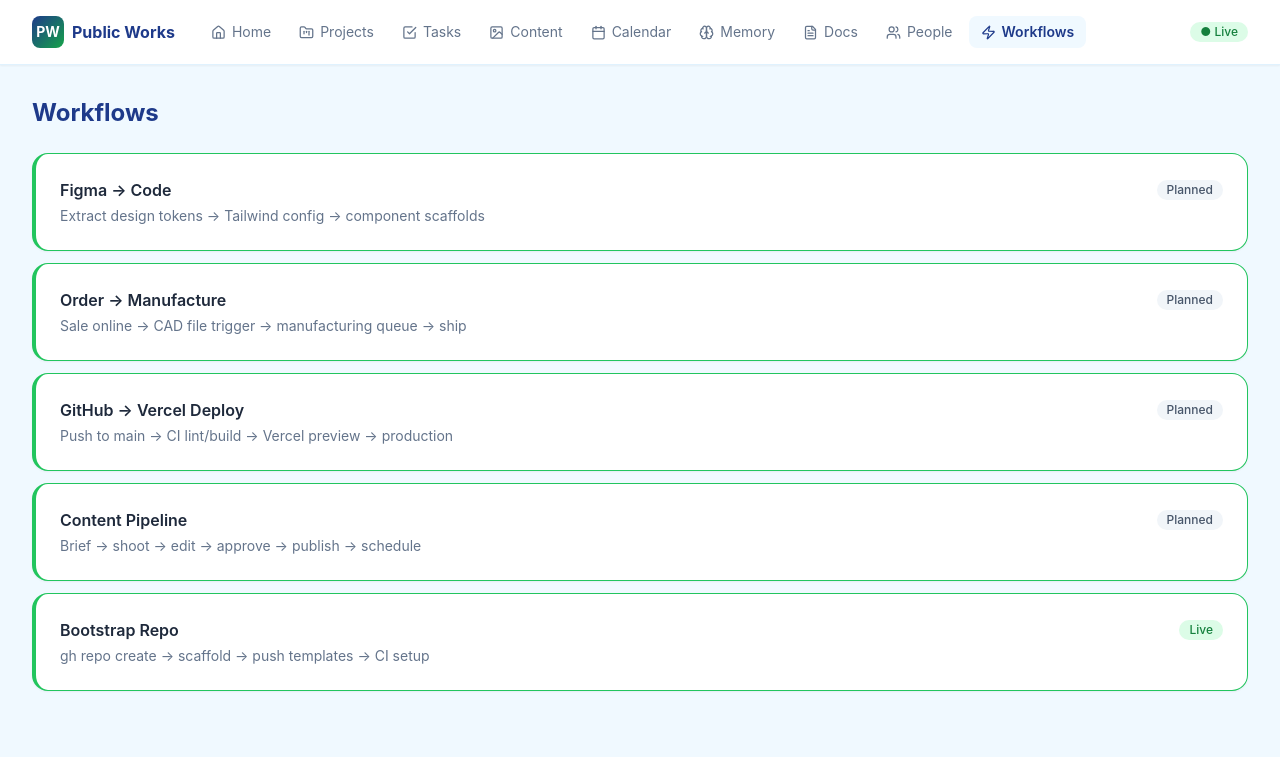
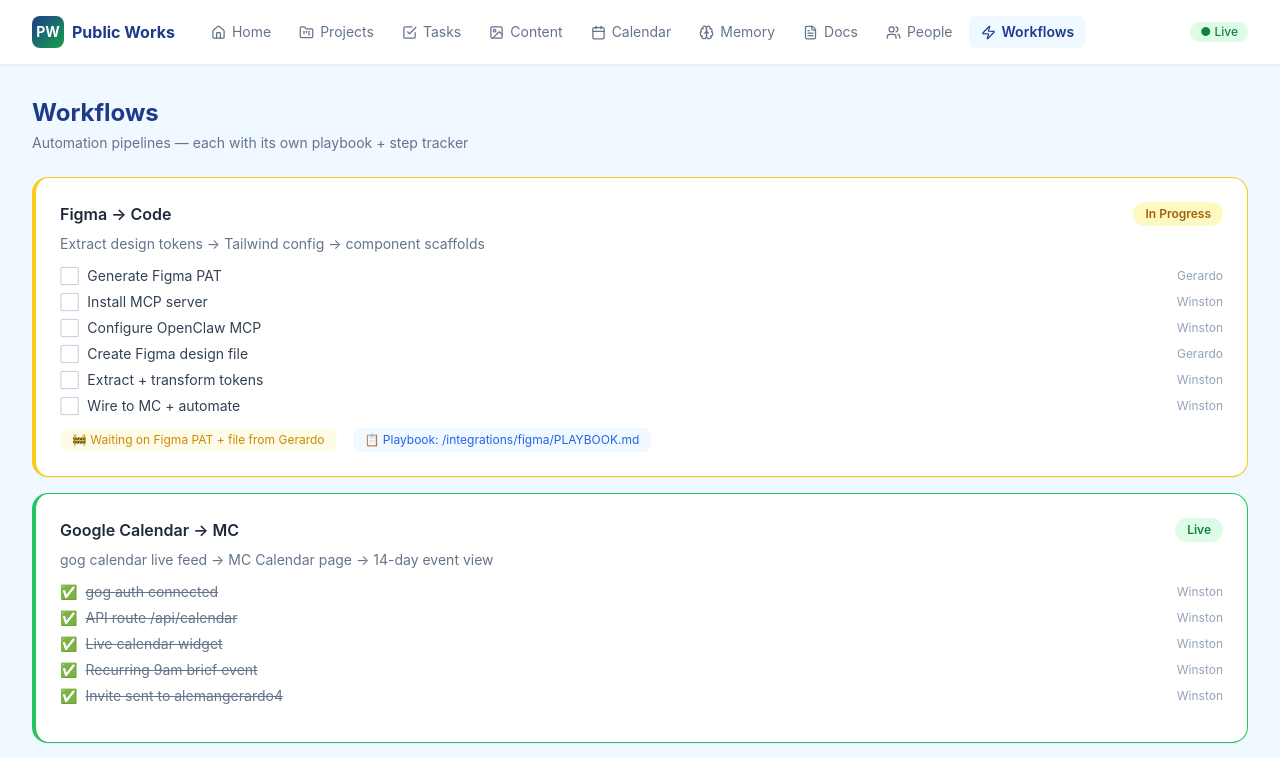
Before and after one commit to alemangerardo4-ctrl/mc-dashboard, a Next.js app: page /workflows in a window 1280 px wide. Shown: the top 757 px of the page. Built offline with nearby package versions, Linux system fonts and the light colour scheme.

Commit message:
feat: live Google Calendar widget, recurring 9am brief event, Figma MCP playbook, Workflows tracker

```diff
--- /dev/null
+++ b/app/api/calendar/route.ts
@@ -0,0 +1,18 @@
+import { NextResponse } from 'next/server'
+import { execSync } from 'child_process'
+
+export const dynamic = 'force-dynamic'
+
+export async function GET() {
+  try {
+    const raw = execSync(
+      'gog calendar list --all --days 14 --max 10 -j',
+      { encoding: 'utf8', timeout: 10000 }
+    )
+    const data = JSON.parse(raw)
+    return NextResponse.json({ ok: true, events: data.events ?? [] })
+  } catch (err: unknown) {
+    const message = err instanceof Error ? err.message : String(err)
+    return NextResponse.json({ ok: false, events: [], error: message }, { status: 500 })
+  }
+}
--- a/app/calendar/page.tsx
+++ b/app/calendar/page.tsx
@@ -1,47 +1,156 @@
+'use client'
+
+import { useEffect, useState } from 'react'
+
+interface CalEvent {
+  id?: string
+  summary?: string
+  start?: { dateTime?: string; date?: string }
+  end?: { dateTime?: string; date?: string }
+  description?: string
+  organizer?: { email?: string }
+  attendees?: { email?: string; responseStatus?: string }[]
+  recurrence?: string[]
+  htmlLink?: string
+}
+
+function formatDate(ev: CalEvent) {
+  const raw = ev.start?.dateTime ?? ev.start?.date ?? ''
+  if (!raw) return { date: '—', time: '' }
+  const d = new Date(raw)
+  const date = d.toLocaleDateString('en-US', { month: 'short', day: 'numeric' })
+  const time = ev.start?.dateTime
+    ? d.toLocaleTimeString('en-US', { hour: 'numeric', minute: '2-digit' })
+    : 'All day'
+  return { date, time }
+}
+
+function isRecurring(ev: CalEvent) {
+  return !!(ev.recurrence && ev.recurrence.length > 0)
+}
+
 export default function CalendarPage() {
-  const events = [
-    { date: 'Feb 22', title: 'MC Dashboard — Vercel deploy', time: '4:00pm', color: 'blue' },
-    { date: 'Feb 22', title: 'Google Workspace connected', time: '4:45pm', color: 'green' },
+  const [events, setEvents] = useState<CalEvent[]>([])
+  const [loading, setLoading] = useState(true)
+  const [error, setError] = useState<string | null>(null)
+  const [lastSync, setLastSync] = useState<string>('')
+
+  const load = async () => {
+    setLoading(true)
+    setError(null)
+    try {
+      const res = await fetch('/api/calendar')
+      const data = await res.json()
+      if (data.ok) {
+        setEvents(data.events)
+        setLastSync(new Date().toLocaleTimeString('en-US', { hour: 'numeric', minute: '2-digit' }))
+      } else {
+        setError(data.error ?? 'Unknown error')
+      }
+    } catch (e) {
+      setError(String(e))
+    } finally {
+      setLoading(false)
+    }
+  }
+
+  useEffect(() => { load() }, [])
+
+  const milestones = [
+    { date: 'Mar 1',  title: 'Shopify store launch',           type: 'Launch'  },
+    { date: 'Mar 7',  title: 'First product page live (Shelf)', type: 'Product' },
+    { date: 'Mar 14', title: 'Brand content batch #1',          type: 'Content' },
+    { date: 'Mar 31', title: 'Public Works site v1 live',       type: 'Launch'  },
   ]
 
   return (
     <div className="space-y-6">
+
+      {/* Header */}
       <div className="flex items-center justify-between">
-        <h1 className="text-2xl font-bold text-blue-900">Calendar</h1>
-        <span className="text-xs text-slate-400">Connected: jjjalemanjjj@gmail.com</span>
+        <div>
+          <h1 className="text-2xl font-bold text-blue-900">Calendar</h1>
+          <p className="text-slate-500 text-sm mt-0.5">jjjalemanjjj@gmail.com · live feed</p>
+        </div>
+        <div className="flex items-center gap-3">
+          {lastSync && <span className="text-xs text-slate-400">Synced {lastSync}</span>}
+          <button
+            onClick={load}
+            className="text-xs px-3 py-1.5 rounded-lg bg-sky-100 text-blue-800 hover:bg-sky-200 transition font-medium"
+          >
+            ↻ Refresh
+          </button>
+        </div>
       </div>
 
-      {/* This week */}
+      {/* Status banner */}
+      <div className="flex items-center gap-2 px-4 py-2 rounded-xl bg-green-50 border border-green-200 text-sm text-green-800 font-medium">
+        <span className="w-2 h-2 rounded-full bg-green-500 animate-pulse inline-block" />
+        Google Calendar connected — live
+      </div>
+
+      {/* Live events feed */}
       <div className="card">
-        <h2 className="font-semibold text-slate-700 mb-4">This Week</h2>
-        {events.length > 0 ? (
+        <div className="flex items-center justify-between mb-4">
+          <h2 className="font-semibold text-slate-700">Next 14 Days</h2>
+          {loading && <span className="text-xs text-slate-400 animate-pulse">Loading…</span>}
+        </div>
+
+        {error && (
+          <div className="text-sm text-red-500 bg-red-50 rounded-xl px-4 py-3">
+            ⚠️ {error}
+          </div>
+        )}
+
+        {!loading && !error && events.length === 0 && (
+          <p className="text-slate-400 text-sm">No events in the next 14 days — calendar is clear 🎉</p>
+        )}
+
+        {!loading && events.length > 0 && (
           <div className="space-y-3">
-            {events.map(e => (
-              <div key={e.title} className="flex items-center gap-4 p-3 rounded-xl bg-sky-50">
-                <div className="text-center min-w-[48px]">
-                  <p className="text-xs text-slate-400">{e.date}</p>
-                  <p className="text-xs font-medium text-slate-600">{e.time}</p>
+            {events.map((ev, i) => {
+              const { date, time } = formatDate(ev)
+              const recurring = isRecurring(ev)
+              return (
+                <div key={ev.id ?? i} className="flex items-center gap-4 p-3 rounded-xl bg-sky-50 hover:bg-sky-100 transition">
+                  <div className="text-center min-w-[52px]">
+                    <p className="text-xs text-slate-400">{date}</p>
+                    <p className="text-xs font-medium text-slate-600">{time}</p>
+                  </div>
+                  <div className="w-1 h-10 rounded-full bg-blue-400 flex-shrink-0" />
+                  <div className="flex-1 min-w-0">
+                    <p className="text-slate-700 font-medium truncate">{ev.summary ?? '(No title)'}</p>
+                    {ev.description && (
+                      <p className="text-xs text-slate-400 truncate mt-0.5">{ev.description}</p>
+                    )}
+                  </div>
+                  <div className="flex items-center gap-2 flex-shrink-0">
+                    {recurring && (
+                      <span className="text-xs px-2 py-0.5 rounded-full bg-green-100 text-green-700">↻ Recurring</span>
+                    )}
+                    {ev.htmlLink && (
+                      <a
+                        href={ev.htmlLink}
+                        target="_blank"
+                        rel="noopener noreferrer"
+                        className="text-xs text-blue-500 hover:underline"
+                      >
+                        Open ↗
+                      </a>
+                    )}
+                  </div>
                 </div>
-                <div className={`w-1 h-10 rounded-full ${e.color === 'blue' ? 'bg-blue-400' : 'bg-green-400'}`} />
-                <p className="text-slate-700 font-medium">{e.title}</p>
-              </div>
-            ))}
+              )
+            })}
           </div>
-        ) : (
-          <p className="text-slate-400 text-sm">No events this week — calendar is clear 🎉</p>
         )}
       </div>
 
-      {/* Upcoming milestones */}
+      {/* Milestones */}
       <div className="card">
-        <h2 className="font-semibold text-slate-700 mb-4">Upcoming Milestones</h2>
+        <h2 className="font-semibold text-slate-700 mb-4">Sprint Milestones</h2>
         <div className="space-y-3">
-          {[
-            { date: 'Mar 1',  title: 'Shopify store launch', type: 'Launch' },
-            { date: 'Mar 7',  title: 'First product page live (Shelf)', type: 'Product' },
-            { date: 'Mar 14', title: 'Brand content batch #1', type: 'Content' },
-            { date: 'Mar 31', title: 'Public Works site v1 live', type: 'Launch' },
-          ].map(m => (
+          {milestones.map(m => (
             <div key={m.title} className="flex items-center justify-between p-3 rounded-xl border border-slate-100">
               <div className="flex items-center gap-3">
                 <span className="text-sm font-medium text-slate-400 min-w-[48px]">{m.date}</span>
@@ -52,6 +161,7 @@
           ))}
         </div>
       </div>
+
     </div>
   )
 }
--- a/app/tasks/page.tsx
+++ b/app/tasks/page.tsx
@@ -35,7 +35,7 @@
   { id: '11', title: 'Shopify store setup',              priority: 'High',   category: 'Product',   est: '45 min',  status: 'Todo' },
   { id: '12', title: 'First product page — shelf',       priority: 'High',   category: 'Product',   est: '1 hr',    status: 'Todo' },
   { id: '13', title: 'Shopify Storefront API integration',priority: 'High',  category: 'Dev',       est: '2 hrs',   status: 'Todo' },
-  { id: '14', title: 'Google Calendar live in MC',       priority: 'Medium', category: 'Dev',       est: '30 min',  status: 'Todo' },
+  { id: '14', title: 'Google Calendar live in MC',       priority: 'Medium', category: 'Dev',       est: '30 min',  status: 'Done',        notes: 'Live feed + recurring 9am event ✅ Day 3' },
   { id: '15', title: 'Gmail widget on dashboard',        priority: 'Medium', category: 'Dev',       est: '30 min',  status: 'Todo' },
   { id: '16', title: 'CAD-to-manufacture workflow plan', priority: 'High',   category: 'Ops',       est: '1 hr',    status: 'Todo' },
   { id: '17', title: 'Brand photography shot list',      priority: 'Medium', category: 'Marketing', est: '30 min',  status: 'Todo' },
--- a/app/workflows/page.tsx
+++ b/app/workflows/page.tsx
@@ -1,22 +1,129 @@
 export default function Workflows() {
   const workflows = [
-    { name: 'Figma → Code',           status: 'Planned', desc: 'Extract design tokens → Tailwind config → component scaffolds' },
-    { name: 'Order → Manufacture',    status: 'Planned', desc: 'Sale online → CAD file trigger → manufacturing queue → ship' },
-    { name: 'GitHub → Vercel Deploy', status: 'Planned', desc: 'Push to main → CI lint/build → Vercel preview → production' },
-    { name: 'Content Pipeline',       status: 'Planned', desc: 'Brief → shoot → edit → approve → publish → schedule' },
-    { name: 'Bootstrap Repo',         status: 'Live',    desc: 'gh repo create → scaffold → push templates → CI setup' },
+    {
+      name: 'Figma → Code',
+      status: 'In Progress',
+      desc: 'Extract design tokens → Tailwind config → component scaffolds',
+      steps: [
+        { label: 'Generate Figma PAT',         done: false, owner: 'Gerardo' },
+        { label: 'Install MCP server',          done: false, owner: 'Winston' },
+        { label: 'Configure OpenClaw MCP',      done: false, owner: 'Winston' },
+        { label: 'Create Figma design file',    done: false, owner: 'Gerardo' },
+        { label: 'Extract + transform tokens',  done: false, owner: 'Winston' },
+        { label: 'Wire to MC + automate',       done: false, owner: 'Winston' },
+      ],
+      playbook: '/integrations/figma/PLAYBOOK.md',
+      blocker: 'Waiting on Figma PAT + file from Gerardo',
+    },
+    {
+      name: 'Google Calendar → MC',
+      status: 'Live',
+      desc: 'gog calendar live feed → MC Calendar page → 14-day event view',
+      steps: [
+        { label: 'gog auth connected',             done: true,  owner: 'Winston' },
+        { label: 'API route /api/calendar',        done: true,  owner: 'Winston' },
+        { label: 'Live calendar widget',           done: true,  owner: 'Winston' },
+        { label: 'Recurring 9am brief event',      done: true,  owner: 'Winston' },
+        { label: 'Invite sent to alemangerardo4',  done: true,  owner: 'Winston' },
+      ],
+      playbook: null,
+      blocker: null,
+    },
+    {
+      name: 'GitHub → Vercel Deploy',
+      status: 'Live',
+      desc: 'Push to main → CI lint/build → Vercel preview → production',
+      steps: [
+        { label: 'GitHub CLI authenticated',     done: true,  owner: 'Winston' },
+        { label: 'Vercel project linked',        done: true,  owner: 'Winston' },
+        { label: 'Auto-deploy on push to main',  done: true,  owner: 'Winston' },
+      ],
+      playbook: null,
+      blocker: null,
+    },
+    {
+      name: 'Order → Manufacture',
+      status: 'Planned',
+      desc: 'Sale online → CAD file trigger → manufacturing queue → ship',
+      steps: [],
+      playbook: null,
+      blocker: 'Shopify store must be live first',
+    },
+    {
+      name: 'Content Pipeline',
+      status: 'Planned',
+      desc: 'Brief → shoot → edit → approve → publish → schedule',
+      steps: [],
+      playbook: null,
+      blocker: 'Pending brand photography shot list',
+    },
   ]
+
+  const statusStyle: Record<string, string> = {
+    'Live':        'bg-green-100 text-green-700',
+    'In Progress': 'bg-yellow-100 text-yellow-700',
+    'Planned':     'bg-slate-100 text-slate-500',
+  }
+
+  const borderStyle: Record<string, string> = {
+    'Live':        'border-green-500',
+    'In Progress': 'border-yellow-400',
+    'Planned':     'border-slate-200',
+  }
+
   return (
     <div className="space-y-6">
-      <h1 className="text-2xl font-bold text-blue-900">Workflows</h1>
-      <div className="space-y-3">
+      <div>
+        <h1 className="text-2xl font-bold text-blue-900">Workflows</h1>
+        <p className="text-slate-500 text-sm mt-1">Automation pipelines — each with its own playbook + step tracker</p>
+      </div>
+
+      <div className="space-y-4">
         {workflows.map(w => (
-          <div key={w.name} className="card border-l-4 border-green-500">
-            <div className="flex items-center justify-between mb-1">
-              <p className="font-semibold text-slate-800">{w.name}</p>
-              <span className={w.status === 'Live' ? 'badge-green' : 'badge-gray'}>{w.status}</span>
+          <div key={w.name} className={`card border-l-4 ${borderStyle[w.status]}`}>
+
+            {/* Header */}
+            <div className="flex items-center justify-between mb-2">
+              <p className="font-semibold text-slate-800 text-base">{w.name}</p>
+              <span className={`text-xs font-semibold px-3 py-1 rounded-full ${statusStyle[w.status]}`}>
+                {w.status}
+              </span>
             </div>
-            <p className="text-sm text-slate-500">{w.desc}</p>
+
+            {/* Description */}
+            <p className="text-sm text-slate-500 mb-3">{w.desc}</p>
+
+            {/* Step tracker */}
+            {w.steps.length > 0 && (
+              <div className="space-y-1.5 mb-3">
+                {w.steps.map((s, i) => (
+                  <div key={i} className="flex items-center gap-2 text-sm">
+                    <span className={s.done ? 'text-green-500' : 'text-slate-300'}>
+                      {s.done ? '✅' : '⬜'}
+                    </span>
+                    <span className={s.done ? 'text-slate-500 line-through' : 'text-slate-700'}>
+                      {s.label}
+                    </span>
+                    <span className="ml-auto text-xs text-slate-400">{s.owner}</span>
+                  </div>
+                ))}
+              </div>
+            )}
+
+            {/* Footer */}
+            <div className="flex items-center gap-4 flex-wrap">
+              {w.blocker && (
+                <p className="text-xs text-yellow-600 bg-yellow-50 px-3 py-1 rounded-lg">
+                  🚧 {w.blocker}
+                </p>
+              )}
+              {w.playbook && (
+                <p className="text-xs text-blue-600 bg-sky-50 px-3 py-1 rounded-lg">
+                  📋 Playbook: {w.playbook}
+                </p>
+              )}
+            </div>
+
           </div>
         ))}
       </div>
```
Also changed, not shown: config/models.json (added, +8 -0 lines), config/runbook.json (added, +7 -0 lines).
